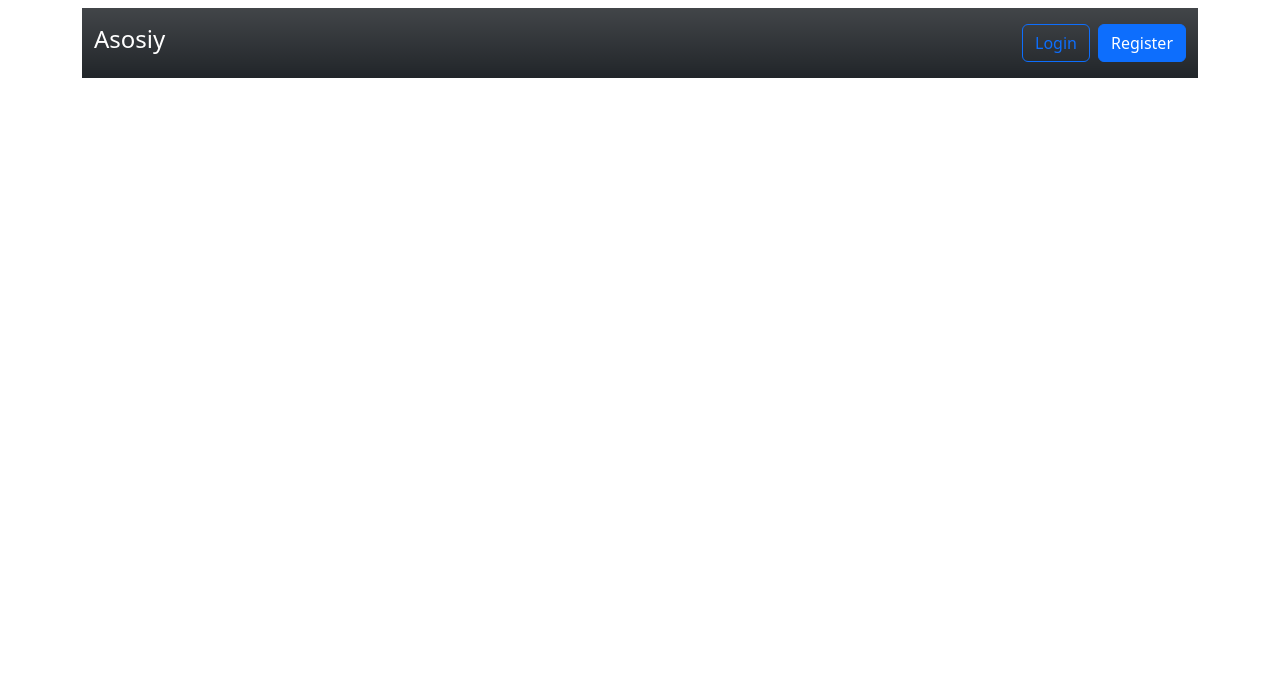
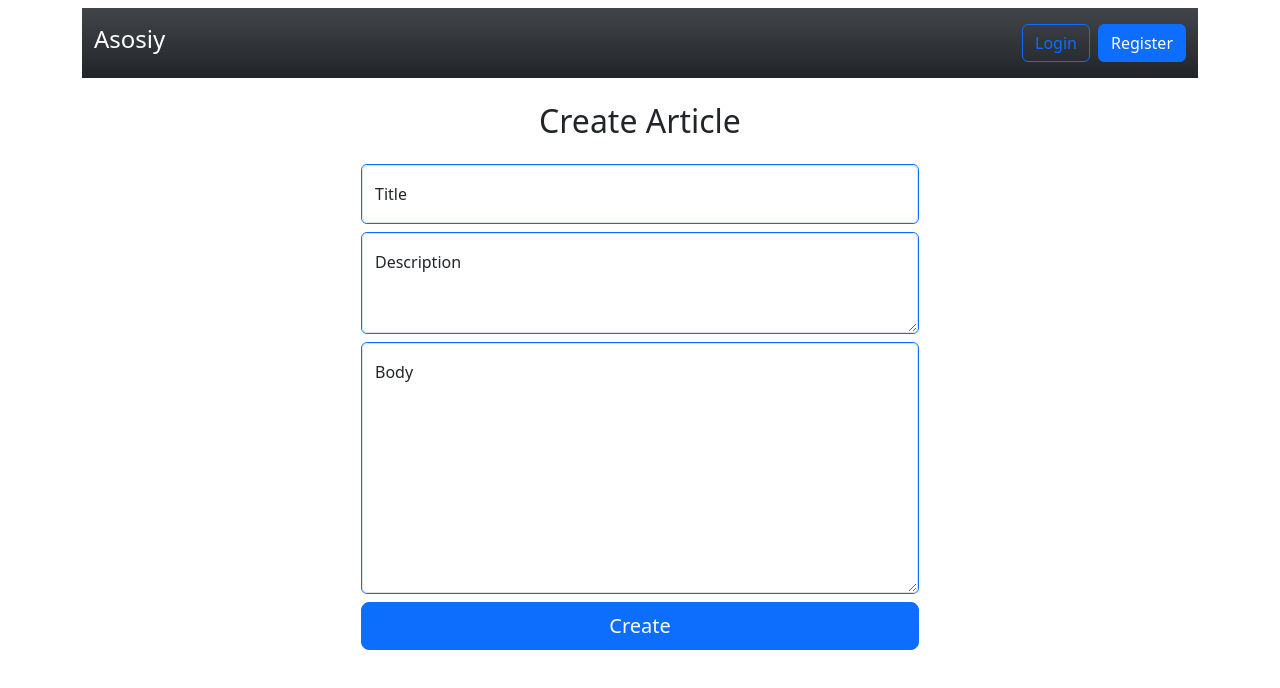
Before and after one commit to Bobur-Zokirov/redux_app_1, a React (Create React App) app: page /create-article in a window 1280 px wide. Shown: the top 688 px of the page. Built offline with nearby package versions, Linux system fonts and the light colour scheme; no server answers.

Commit message:
#24-25. Create-Article UI && API

```diff
--- a/src/App.jsx
+++ b/src/App.jsx
@@ -1,5 +1,12 @@
 import { Routes, Route } from "react-router-dom";
-import { ArticleDeatil, Login, Main, Navbar, Register } from "./components";
+import {
+  ArticleDeatil,
+  CreateArticle,
+  Login,
+  Main,
+  Navbar,
+  Register,
+} from "./components";
 import { useEffect } from "react";
 import AuthService from "./service/authServise";
 import ArticleService from "./service/articleService";
@@ -20,23 +27,12 @@ export const App = () => {
     }
   };
 
-  const articlesHandler = async () => {
-    dispatch(getArticlesStart());
-    try {
-      const data = await ArticleService.getArticles();
-      dispatch(getArticlesSuccess(data.articles));
-    } catch (error) {
-      console.log(error);
-    }
-  };
-
   const token = getItem("token");
 
   useEffect(() => {
     if (token) {
       getUserByToken();
     }
-    articlesHandler();
   }, [token]);
 
   return (
@@ -47,6 +43,7 @@ export const App = () => {
         <Route path="/register" element={<Register />} />
         <Route path="/login" element={<Login />} />
         <Route path="/article/:id" element={<ArticleDeatil />} />
+        <Route path="/create-article" element={<CreateArticle />} />
       </Routes>
     </div>
   );
--- a/src/components/ArticleDeatil.jsx
+++ b/src/components/Article-Deatil.jsx
@@ -28,7 +28,24 @@ const ArticleDeatil = () => {
     getArticleDetail();
   }, [id]);
   return (
-    <div>{isLoading ? <Loader /> : <div>{articleDetail?.title}</div>}</div>
+    <div>
+      {isLoading ? (
+        <Loader />
+      ) : (
+        <div>
+          <div>
+            <h5>Author: {articleDetail?.author?.username}</h5>
+            {articleDetail?.title}
+          </div>
+          <div>
+            <h5>Description:</h5> {articleDetail?.description}
+          </div>
+          <div>
+            <h5>Body:</h5> {articleDetail?.body}
+          </div>
+        </div>
+      )}
+    </div>
   );
 };
 
--- /dev/null
+++ b/src/components/Article-Form.jsx
@@ -0,0 +1,47 @@
+import { Input, TextArea } from "../ui";
+
+const ArticleForm = (props) => {
+  const {
+    title,
+    setTitle,
+    description,
+    setDescription,
+    body,
+    setBody,
+    postArticle,
+  } = props;
+  return (
+    <form onSubmit={postArticle}>
+      <Input
+        type="text"
+        label="Title"
+        name="title"
+        id="titleInput"
+        state={title}
+        setState={setTitle}
+      />
+      <TextArea
+        height="100px"
+        type="text"
+        label="Description"
+        name="description"
+        id="descriptionInput"
+        state={description}
+        setState={setDescription}
+      />
+      <TextArea
+        height="250px"
+        label="Body"
+        id="bodyInput"
+        name="body"
+        state={body}
+        setState={setBody}
+      />
+      <button className="w-100 btn btn-lg btn-primary" type="submit">
+        Create
+      </button>
+    </form>
+  );
+};
+
+export default ArticleForm;
--- /dev/null
+++ b/src/components/Create-Article.jsx
@@ -0,0 +1,45 @@
+import { useState } from "react";
+import { Input, TextArea } from "../ui";
+import ArticleService from "../service/articleService";
+import { useNavigate } from "react-router-dom";
+import ArticleForm from "./Article-Form";
+
+const CreateArticle = () => {
+  const [title, setTitle] = useState("");
+  const [description, setDescription] = useState("");
+  const [body, setBody] = useState("");
+
+  const navigate = useNavigate();
+
+  const postArticle = async (e) => {
+    e.preventDefault();
+    const article = { title, description, body };
+    try {
+      await ArticleService.postArticle(article);
+      navigate("/");
+    } catch (error) {
+      console.log("error posting article");
+    }
+  };
+
+  const formProps = {
+    title,
+    setTitle,
+    description,
+    setDescription,
+    body,
+    setBody,
+    postArticle,
+  };
+
+  return (
+    <div className="text-center">
+      <h1 className="fs-2 mb-4">Create Article</h1>
+      <div className="w-50 w-md-75 mx-auto">
+        <ArticleForm {...formProps} />
+      </div>
+    </div>
+  );
+};
+
+export default CreateArticle;
--- a/src/components/Main.jsx
+++ b/src/components/Main.jsx
@@ -1,11 +1,29 @@
-import { useSelector } from "react-redux";
+import { useDispatch, useSelector } from "react-redux";
 import { Loader } from "../ui";
 import { useNavigate } from "react-router-dom";
+import { useEffect } from "react";
+import ArticleService from "../service/articleService";
+import { getArticlesStart, getArticlesSuccess } from "../slice/articleSlice";
 
 const Main = () => {
   const { isLoading, articles } = useSelector((state) => state.article);
 
   const navigate = useNavigate();
+  const dispatch = useDispatch();
+
+  const articlesHandler = async () => {
+    dispatch(getArticlesStart());
+    try {
+      const data = await ArticleService.getArticles();
+      dispatch(getArticlesSuccess(data.articles));
+    } catch (error) {
+      console.log(error);
+    }
+  };
+
+  useEffect(() => {
+    articlesHandler();
+  }, []);
 
   return (
     <>
--- a/src/components/Navbar.jsx
+++ b/src/components/Navbar.jsx
@@ -32,6 +32,13 @@ const Navbar = () => {
             <p className="me-3 m-0 text-white text-decoration-none fs-5 ">
               {user.username}
             </p>
+            <Link
+              to="/create-article"
+              type="button"
+              className="btn btn-outline-primary me-2"
+            >
+              Create Article
+            </Link>
             <button onClick={logoutHandler} className="btn btn-outline-danger">
               Log out
             </button>
--- a/src/components/index.js
+++ b/src/components/index.js
@@ -3,4 +3,6 @@ export { default as Login } from "./Login";
 export { default as Register } from "./Register";
 export { default as Navbar } from "./Navbar";
 export { default as ValidationError } from "./ValidationError";
-export { default as ArticleDeatil } from "./ArticleDeatil";
+export { default as ArticleDeatil } from "./Article-Deatil";
+export { default as CreateArticle } from "./Create-Article";
+export { default as ArticleForm } from "./Article-Form";
--- a/src/service/articleService.js
+++ b/src/service/articleService.js
@@ -10,6 +10,11 @@ const ArticleService = {
     const { data } = await axios.get(`/articles/${slug}`);
     return data;
   },
+
+  async postArticle(article) {
+    const { data } = await axios.post("/articles", { article });
+    return data;
+  },
 };
 
 export default ArticleService;
--- /dev/null
+++ b/src/ui/TextArea.jsx
@@ -0,0 +1,19 @@
+const TextArea = ({ label, id, state, setState, name, height }) => {
+  return (
+    <div className="form-floating mb-2 border border-primary rounded">
+      <textarea
+        className="form-control"
+        placeholder={label}
+        name={name}
+        id={id}
+        style={{ height: height }}
+        required
+        value={state}
+        onChange={(e) => setState(e.target.value)}
+      ></textarea>
+      <label htmlFor={id}>{label}</label>
+    </div>
+  );
+};
+
+export default TextArea;
--- a/src/ui/index.js
+++ b/src/ui/index.js
@@ -1,2 +1,3 @@
 export { default as Input } from "./Input";
 export { default as Loader } from "./Loader";
+export { default as TextArea } from "./TextArea";
```
